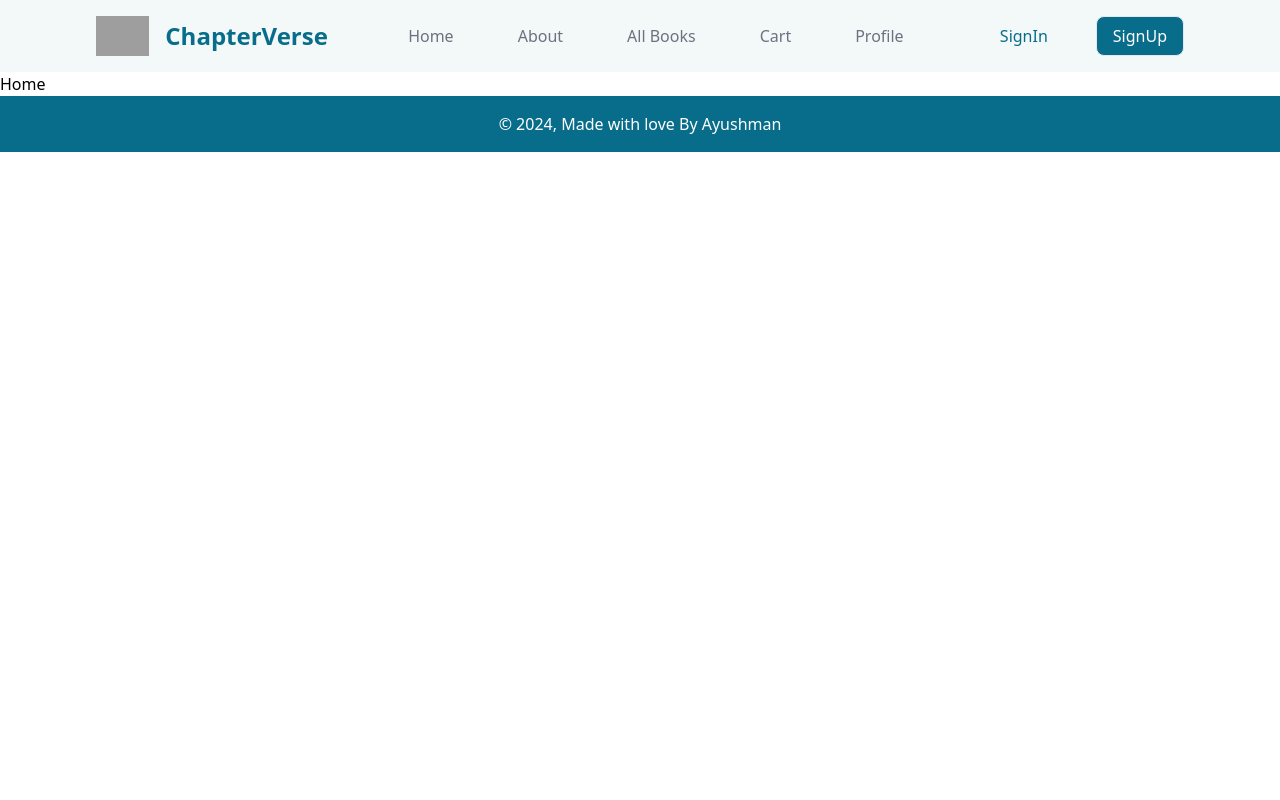
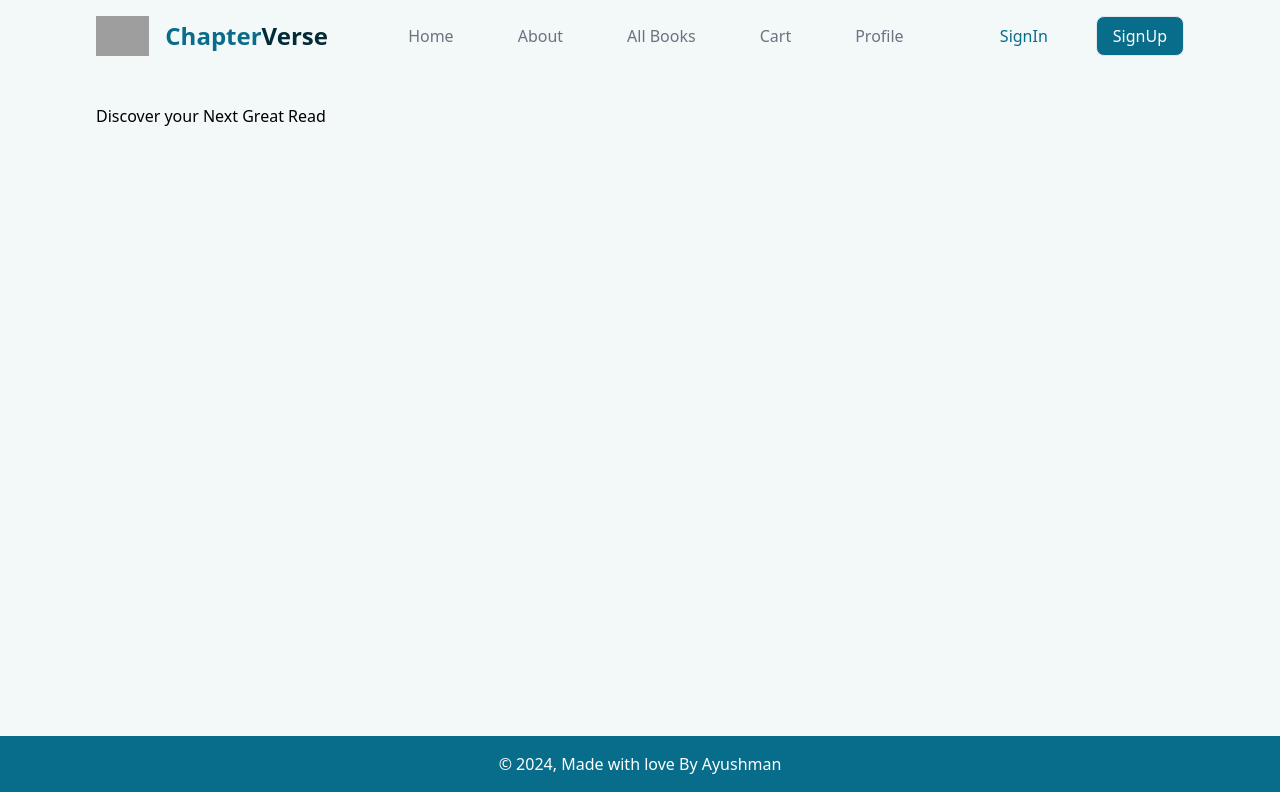
Before and after one commit to AyushmanSoni/ChapterVerse, a React (Create React App) app in the folder frontend/: page / in a window 1280 px wide. Built offline with nearby package versions, Linux system fonts and the light colour scheme; grey boxes are pictures that could not be loaded.

Commit message:
coding frontend: styling updated

```diff
--- /dev/null
+++ b/frontend/src/components/Home/Hero.jsx
@@ -0,0 +1,12 @@
+import React from 'react'
+
+const Hero = () => {
+  return (
+    <div className='h-[75vh] '>
+        <div className='w-3/6'> <h1>Discover your Next Great Read</h1></div>
+        <div className='w-3/6'></div>
+    </div>
+  )
+}
+
+export default Hero
--- a/frontend/src/components/Navbar/Navbar.jsx
+++ b/frontend/src/components/Navbar/Navbar.jsx
@@ -22,7 +22,9 @@ const Navbar = () => {
     <div className='flex bg-[#F3F8F9] text-grey px-24 py-4 itmes-center justify-between'>
         <div className='flex items-center '>
             <img className='h-10 me-4' src="https://www.svgrepo.com/show/53217/book-and-glasses.svg" alt="logo" />
-            <h1 className='text-2xl font-semibold text-[#086D8A]'>ChapterVerse</h1>
+            <h1 className='text-2xl font-semibold text-[#086D8A]'>
+                Chapter<span className='text-[#032B37]'>Verse</span>
+            </h1>
         </div>
         <div className='nav-links-chapterverse flex gap-16 pt-2 text-gray-500 '>
             {links.map((items,i)=>
--- a/frontend/src/pages/Home.jsx
+++ b/frontend/src/pages/Home.jsx
@@ -1,8 +1,11 @@
 import React from 'react'
+import Hero from '../components/Home/Hero'
 
 const Home = () => {
   return (
-    <div>Home</div>
+    <div className='bg-[#F3F8F9] text-black px-24 py-8 ' >
+        <Hero/>
+    </div>
   )
 }
 
```
